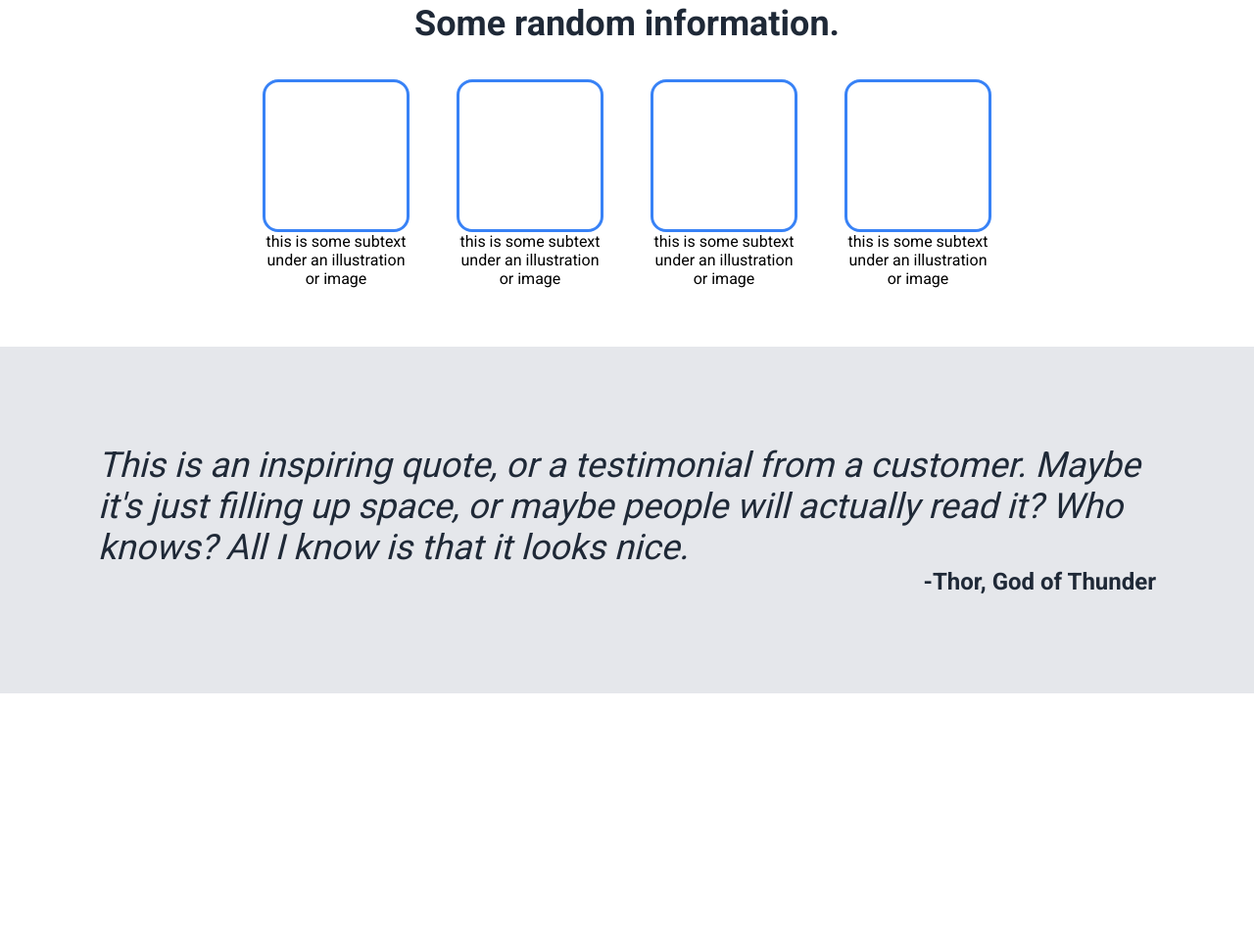
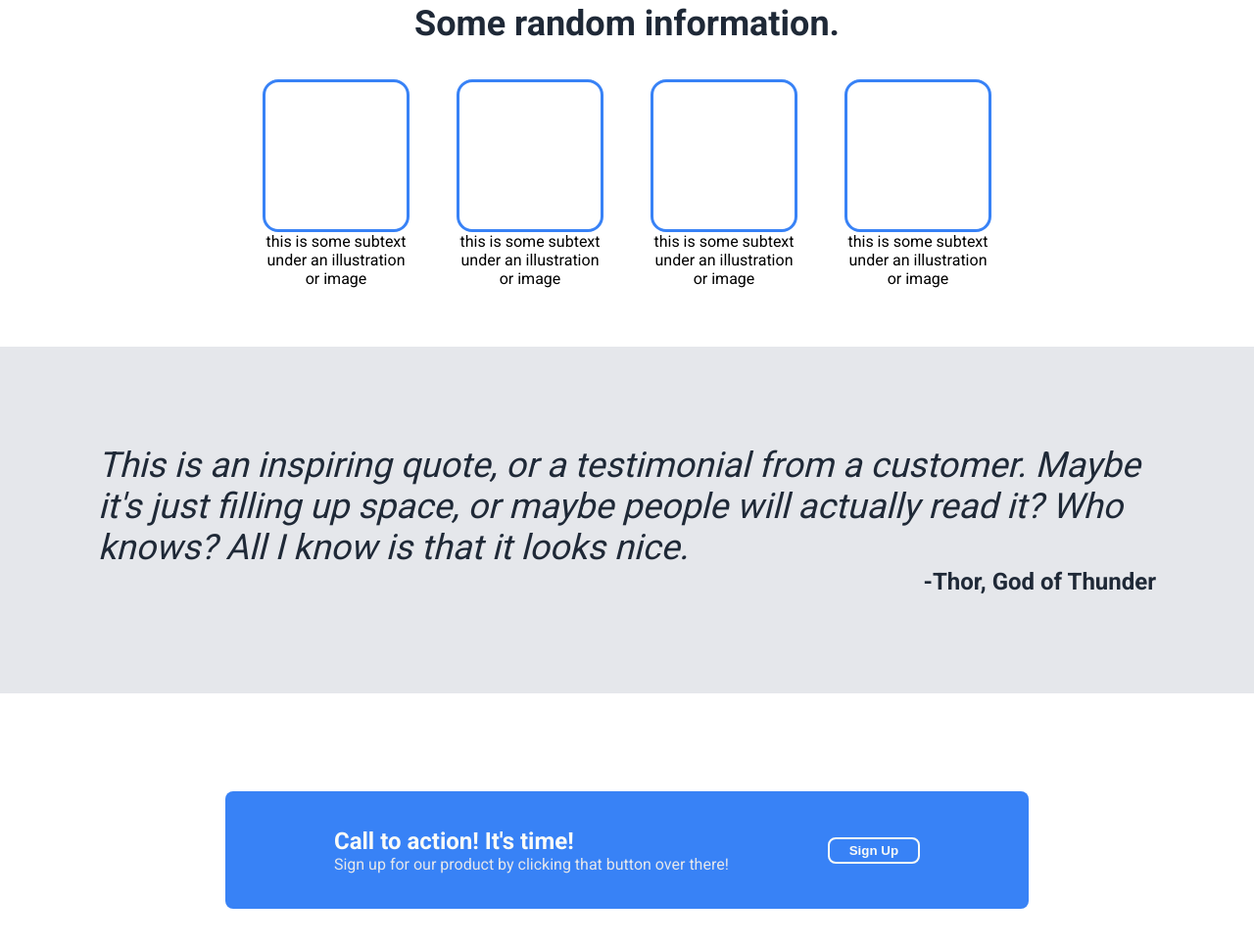
Before and after one commit to aryankondapalli/landing-page, a plain HTML site: page index.html in a window 1280 px wide. Shown: the part 447-1413 px from the top of the page at 98% size. Before the commit the page ends 1155 px from the top, so only its background shows below. Drawn offline with Linux system fonts and the light colour scheme.

Commit message:
Add call to action section

```diff
--- a/index.html
+++ b/index.html
@@ -56,7 +56,15 @@
             </div>
         </div>
         <div class="call-to-action-section">
-
+            <div class="wrapper">
+                <div class="call-to-action">
+                <div class="call-to-action-text">
+                    <div class="call-to-action-header">Call to action! It's time!</div>
+                    <div class="call-to-action-subtext">Sign up for our product by clicking that button over there!</div>
+                </div>
+                <button class="call-to-action-button">Sign Up</button>
+                </div>
+            </div>
         </div>
     </body>
 </html>
--- a/styles.css
+++ b/styles.css
@@ -160,3 +160,45 @@ a, .hero-content-subtext{
     font-weight: bold;
     color: #1F2937;
 }
+
+.call-to-action-section{
+    display: flex;
+    justify-content: center;
+    align-items: center;
+    padding: 100px;
+}
+
+.call-to-action{
+    background-color: #3882f6;
+    border-radius: 8px;
+    width: 800px;
+    height: 100px;
+    display: flex;
+    padding: 10px;
+    justify-content: space-evenly;
+    align-items: center;
+}
+
+.call-to-action-header{
+    font-size: 24px;
+    font-weight: bold;
+    color: #f9faf8;
+}
+
+.call-to-action-subtext{
+    font-size: 16px;
+    color: #e5e7eb;
+}
+
+.call-to-action-button{
+    align-self: center;
+    font-weight: bold;
+    border-color: #f9faf8;
+    color: #f9faf8;
+    background-color: #3882f6;
+    display: flex;
+    justify-content: center;
+    padding: 4px 20px;
+    border-radius: 8px;
+    border: 2px solid;
+}
```
